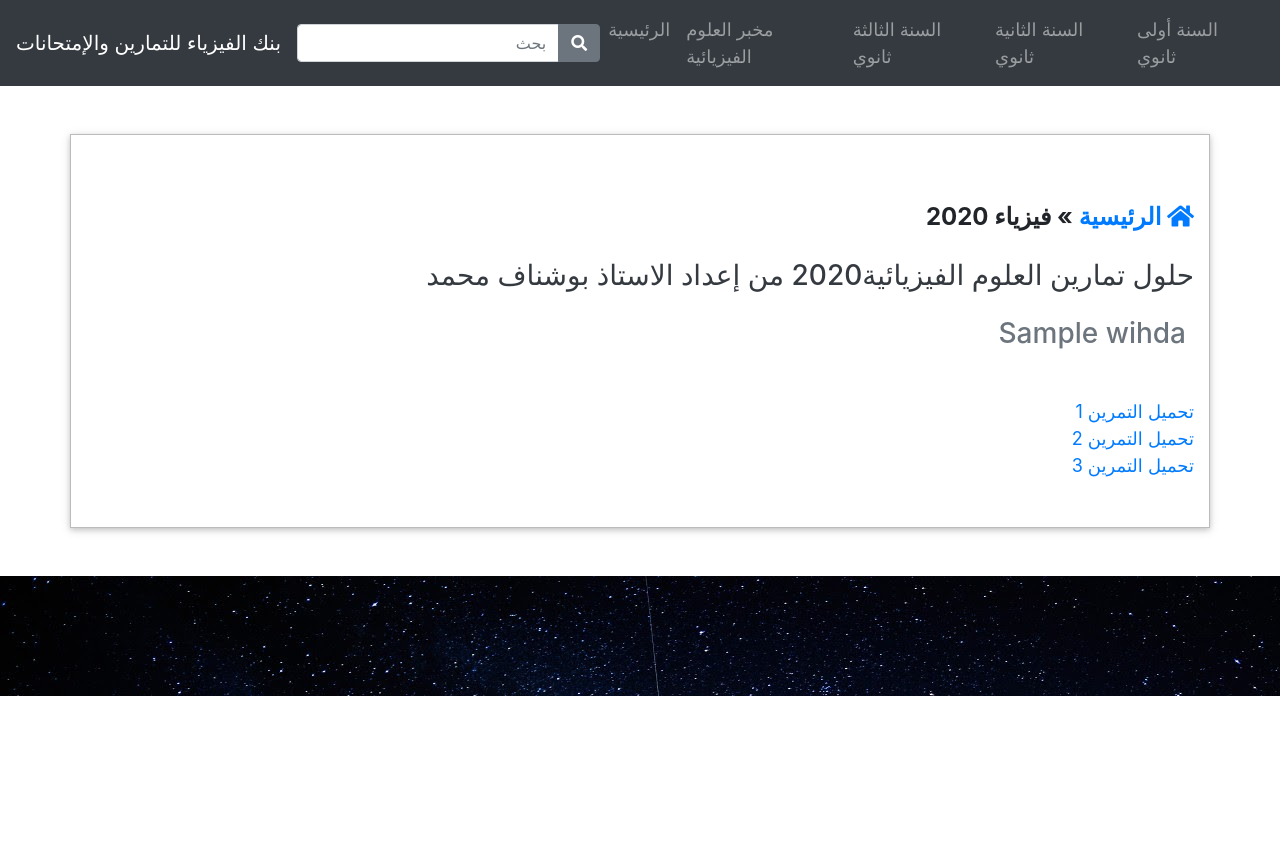
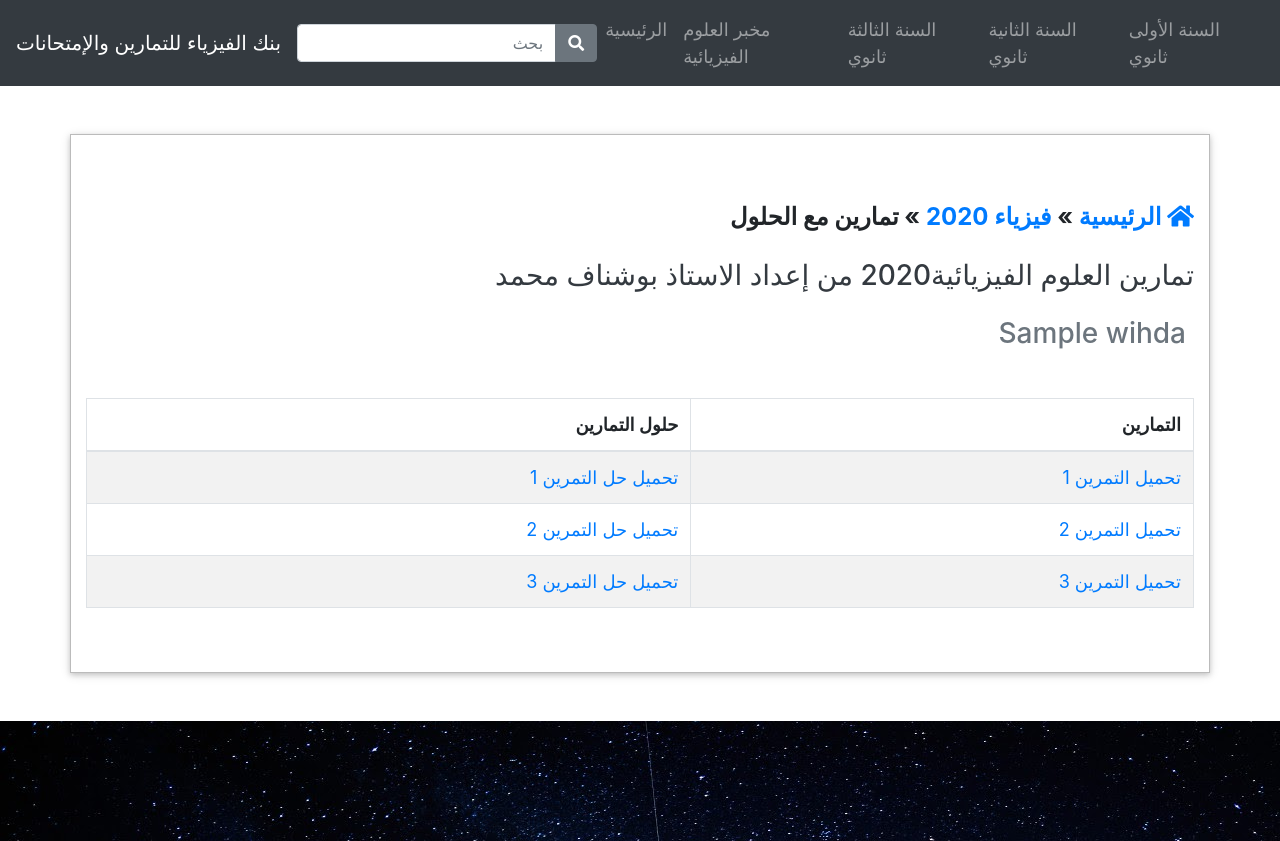
Before and after one commit to Rouizi/einstein, a Django app: template templates/core/exercises_wihda.html in a window 1280 px wide. Before the commit the page ends 696 px from the top, so only its background shows below. Run offline with Django 3.2, Linux system fonts and the light colour scheme; data comes from the database, SQL or seed files in the repository; the template is opened without the code that fills it: values that come from a table or form of the project are taken from there, most other values are stand-ins (such as "Sample title", 1, 10 or a date in 2020); data that the repository does not hold is empty; some libraries are stand-ins or nearby versions.

Commit message:
Adding table and some changes

```diff
--- a/templates/core/exercises_wihda.html
+++ b/templates/core/exercises_wihda.html
@@ -11,16 +11,33 @@
     <a href="{% url 'index' %}">
       <span class="fa fa-home"></span> الرئيسية
     </a>
-    » فيزياء {{ wihda.school.school_year }}</span>
+    »<a href="{% url 'core:third_year' %}"> فيزياء {{ wihda.school.school_year }}</a>
+    » تمارين مع الحلول
   </nav>
 
-  <h3 class='text-right text-dark my-4'>حلول تمارين العلوم الفيزيائية{{ wihda.school.school_year }} من إعداد الاستاذ
+  <h3 class='text-right text-dark my-4'>تمارين العلوم الفيزيائية{{ wihda.school.school_year }} من إعداد الاستاذ
     بوشناف محمد
   </h3>
   <h3 class='text-right text-secondary mr-2 mb-5'>{{ wihda.name }}</h3>
 
-  {% for exercise in exercises %}
-  <div class='text-right'><a href='{{ exercise.link }}' target='_blank'>{{ forloop.counter }} تحميل التمرين</a></div>
-  {% endfor %}
+  <div class="table-responsive">
+    <table class="table table-striped table-bordered text-right">
+      <thead>
+        <tr>
+          <th>حلول التمارين</th>
+          <th>التمارين</th>
+        </tr>
+      </thead>
+      <tbody>
+
+        {% for exercise in exercises %}
+        <tr>
+          <td><a href='#' target='_blank'>{{ forloop.counter }} تحميل حل التمرين</a></td>
+          <td><a href='{{ exercise.link }}' target='_blank'>{{ forloop.counter }} تحميل التمرين</a></td>
+        </tr>
+        {% endfor %}
+      </tbody>
+    </table>
+  </div>
 </section>
 {% endblock content %}
--- a/templates/nav.html
+++ b/templates/nav.html
@@ -18,7 +18,7 @@
       <a href="#" class="nav-item nav-link">مخبر العلوم الفيزيائية</a>
       <a href="{% url 'core:third_year' %}" class="nav-item nav-link">السنة الثالثة ثانوي</a>
       <a href="{% url 'core:second_year' %}" class="nav-item nav-link">السنة الثانية ثانوي</a>
-      <a href="{% url 'core:first_year' %}" class="nav-item nav-link">السنة أولى ثانوي</a>
+      <a href="{% url 'core:first_year' %}" class="nav-item nav-link">السنة الأولى ثانوي </a>
     </div>
   </div>
 </nav>
```
Also changed, not shown: templates/core/first_year.html (+6 -5 lines), templates/core/second_year.html (+6 -5 lines), templates/core/third_year.html (+4 -4 lines).
